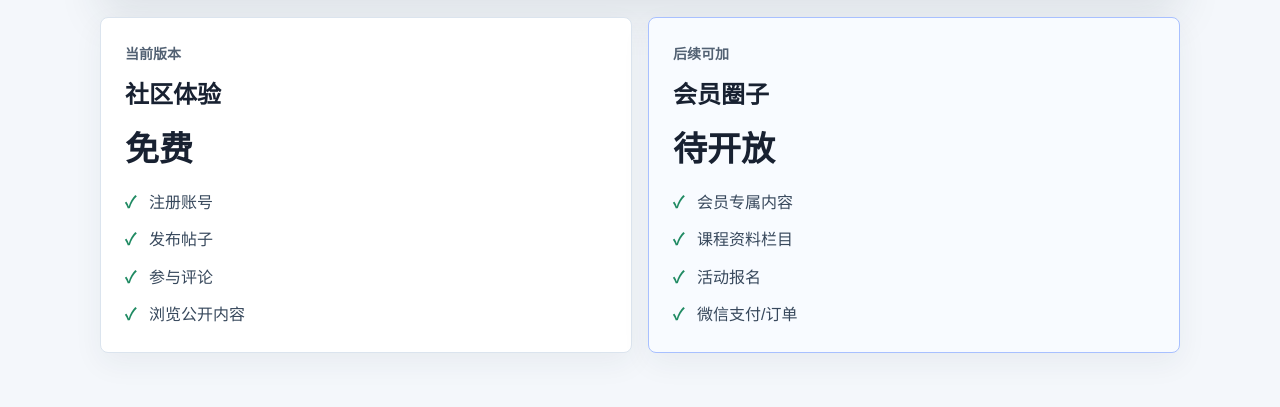
After one commit to zhangyu6472308/test-repo2, a PHP site: page /member.php in a window 1280 px wide. The commit adds this page. Shown: the part 413-820 px from the top of the page. Run offline with PHP 8.4, Linux system fonts and the light colour scheme.

Commit message:
刚发的

```diff
--- a/api/config.example.php
+++ b/api/config.example.php
@@ -7,5 +7,5 @@ return [
     'password' => 'your_database_password',
     'charset' => 'utf8mb4',
     'admin_password' => 'change_this_admin_password',
-    'site_name' => '我的个人圈子',
+    'site_name' => '触点圈层俱乐部',
 ];
--- a/app.php
+++ b/app.php
@@ -91,6 +91,8 @@ function renderHeader(string $title): void
     <a class="brand" href="index.php"><?= h(siteName()) ?></a>
     <nav class="nav">
       <a href="index.php">首页</a>
+      <a href="index.php#feed">内容</a>
+      <a href="member.php">会员</a>
       <?php if ($user): ?>
         <a href="create.php">发帖</a>
         <span><?= h($user['display_name']) ?></span>
--- a/assets/style.css
+++ b/assets/style.css
@@ -2,11 +2,15 @@
   color-scheme: light;
   font-family: "Microsoft YaHei", Arial, sans-serif;
   background: #f4f7fb;
-  color: #1c2733;
+  color: #182131;
 }
 
 * {
   box-sizing: border-box;
+}
+
+html {
+  scroll-behavior: smooth;
 }
 
 body {
@@ -44,15 +52,104 @@ a:hover {
   flex-wrap: wrap;
   gap: 14px;
   color: #526173;
+  font-size: 15px;
 }
 
 .page {
-  width: min(100%, 960px);
+  width: min(100%, 1120px);
   margin: 0 auto;
-  padding: 28px 20px 48px;
+  padding: 30px 20px 54px;
 }
 
-.hero,
+.landing-hero {
+  display: grid;
+  grid-template-columns: minmax(0, 1.45fr) minmax(260px, 0.55fr);
+  gap: 28px;
+  align-items: stretch;
+  min-height: 420px;
+  padding: 46px;
+  border: 1px solid #d7e2ee;
+  border-radius: 8px;
+  background:
+    linear-gradient(135deg, rgba(255, 255, 255, 0.95), rgba(235, 243, 255, 0.92)),
+    url("https://images.unsplash.com/photo-1497366754035-f200968a6e72?auto=format&fit=crop&w=1600&q=80") center/cover;
+  box-shadow: 0 18px 44px rgba(31, 45, 61, 0.10);
+}
+
+.hero-copy {
+  align-self: center;
+}
+
+.eyebrow {
+  margin: 0 0 12px;
+  color: #2162c9;
+  font-size: 14px;
+  font-weight: 800;
+}
+
+.landing-hero h1,
+.panel h1 {
+  margin: 0 0 16px;
+  font-size: 44px;
+  line-height: 1.16;
+}
+
+.lead,
+.hero-copy p,
+.split-section p {
+  color: #46576c;
+  font-size: 17px;
+  line-height: 1.9;
+}
+
+.hero-actions,
+.inline-actions {
+  display: flex;
+  flex-wrap: wrap;
+  gap: 12px;
+  margin-top: 24px;
+}
+
+.hero-board {
+  display: grid;
+  align-content: center;
+  gap: 14px;
+}
+
+.hero-board div {
+  padding: 20px;
+  border: 1px solid rgba(129, 151, 177, 0.35);
+  border-radius: 8px;
+  background: rgba(255, 255, 255, 0.82);
+}
+
+.hero-board strong {
+  display: block;
+  color: #111927;
+  font-size: 34px;
+}
+
+.hero-board span {
+  color: #657589;
+  font-weight: 700;
+}
+
+.section-grid,
+.pricing-grid {
+  display: grid;
+  grid-template-columns: repeat(3, minmax(0, 1fr));
+  gap: 16px;
+  margin-top: 18px;
+}
+
+.pricing-grid {
+  grid-template-columns: repeat(2, minmax(0, 1fr));
+}
+
+.feature-block,
+.plan-card,
+.split-section,
+.feed-section,
 .panel,
 .post-card,
 .comment-card {
@@ -62,26 +159,75 @@ a:hover {
   box-shadow: 0 10px 30px rgba(31, 45, 61, 0.06);
 }
 
-.hero {
-  padding: 30px;
-  margin-bottom: 20px;
+.feature-block,
+.plan-card,
+.split-section,
+.feed-section,
+.panel {
+  padding: 24px;
 }
 
-.hero h1,
-.panel h1 {
-  margin: 0 0 10px;
-  font-size: 30px;
-  line-height: 1.25;
+.feature-block span {
+  color: #1f8a62;
+  font-weight: 900;
 }
 
-.hero p {
+.feature-block h2,
+.split-section h2,
+.feed-section h2,
+.plan-card h2 {
+  margin: 8px 0 10px;
+  font-size: 24px;
+}
+
+.feature-block p,
+.plan-card p {
   margin: 0;
   color: #526173;
   line-height: 1.8;
 }
 
-.panel {
-  padding: 24px;
+.split-section {
+  display: grid;
+  grid-template-columns: minmax(0, 1fr) minmax(280px, 0.8fr);
+  gap: 22px;
+  margin-top: 18px;
+  align-items: center;
+}
+
+.check-list {
+  display: grid;
+  gap: 10px;
+  margin: 0;
+  padding: 0;
+  list-style: none;
+}
+
+.check-list li {
+  position: relative;
+  padding-left: 24px;
+  color: #37485c;
+  line-height: 1.7;
+}
+
+.check-list li::before {
+  position: absolute;
+  left: 0;
+  content: "✓";
+  color: #1f8a62;
+  font-weight: 900;
+}
+
+.feed-section {
+  margin-top: 18px;
+}
+
+.section-heading {
+  display: flex;
+  align-items: center;
+  justify-content: space-between;
+  gap: 16px;
+  margin-bottom: 16px;
 }
 
 .post-list,
@@ -203,14 +357,47 @@ button:hover,
   text-align: center;
 }
 
-@media (max-width: 640px) {
+.member-hero {
+  min-height: 320px;
+  grid-template-columns: 1fr;
+}
+
+.price {
+  display: block;
+  margin: 12px 0 18px;
+  font-size: 34px;
+}
+
+.highlighted {
+  border-color: #a8c0ff;
+  background: #f8fbff;
+}
+
+@media (max-width: 760px) {
   .topbar {
     align-items: flex-start;
     flex-direction: column;
   }
 
-  .hero,
-  .panel {
-    padding: 22px;
+  .landing-hero,
+  .section-grid,
+  .pricing-grid,
+  .split-section {
+    grid-template-columns: 1fr;
+  }
+
+  .landing-hero {
+    min-height: auto;
+    padding: 26px;
+  }
+
+  .landing-hero h1,
+  .panel h1 {
+    font-size: 32px;
+  }
+
+  .section-heading {
+    align-items: flex-start;
+    flex-direction: column;
   }
 }
--- /dev/null
+++ b/member.php
@@ -0,0 +1,45 @@
+<?php
+
+declare(strict_types=1);
+
+require __DIR__ . '/app.php';
+
+renderHeader('会员');
+?>
+<section class="landing-hero member-hero">
+  <div class="hero-copy">
+    <p class="eyebrow">会员权益</p>
+    <h1>先把圈子跑起来，再慢慢加付费能力</h1>
+    <p class="lead">当前版本先做免费社区：注册、发帖、评论、后台管理。等内容和用户验证后，再加入会员权限、课程、活动和支付。</p>
+    <div class="hero-actions">
+      <a class="button" href="register.php">免费加入</a>
+      <a class="button secondary" href="index.php#feed">看最新内容</a>
+    </div>
+  </div>
+</section>
+
+<section class="pricing-grid">
+  <article class="plan-card">
+    <p class="eyebrow">当前版本</p>
+    <h2>社区体验</h2>
+    <strong class="price">免费</strong>
+    <ul class="check-list">
+      <li>注册账号</li>
+      <li>发布帖子</li>
+      <li>参与评论</li>
+      <li>浏览公开内容</li>
+    </ul>
+  </article>
+  <article class="plan-card highlighted">
+    <p class="eyebrow">后续可加</p>
+    <h2>会员圈子</h2>
+    <strong class="price">待开放</strong>
+    <ul class="check-list">
+      <li>会员专属内容</li>
+      <li>课程资料栏目</li>
+      <li>活动报名</li>
+      <li>微信支付/订单</li>
+    </ul>
+  </article>
+</section>
+<?php renderFooter(); ?>
```
Also changed, not shown: other parts of assets/style.css (+23 -11 lines), index.php (+73 -6 lines).
